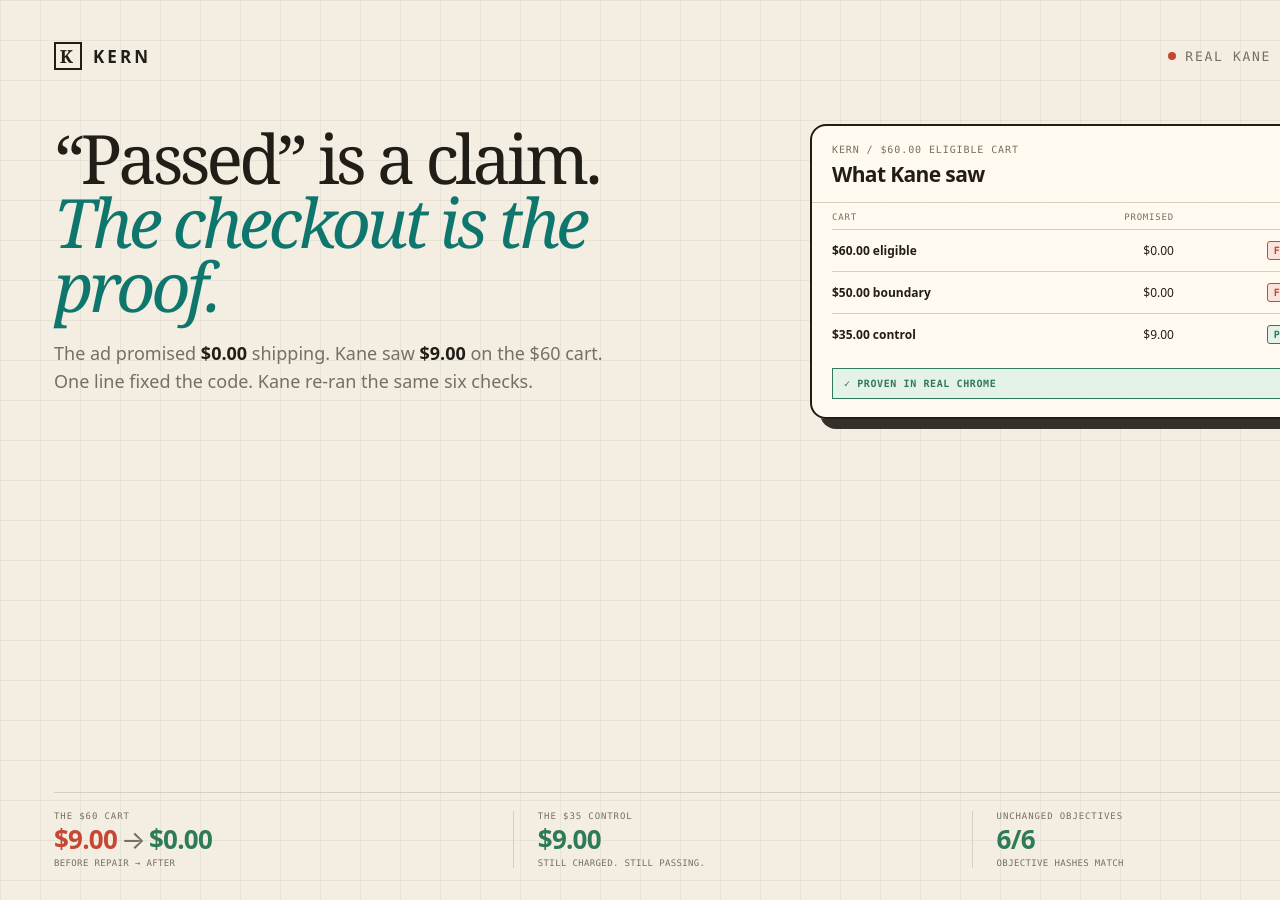
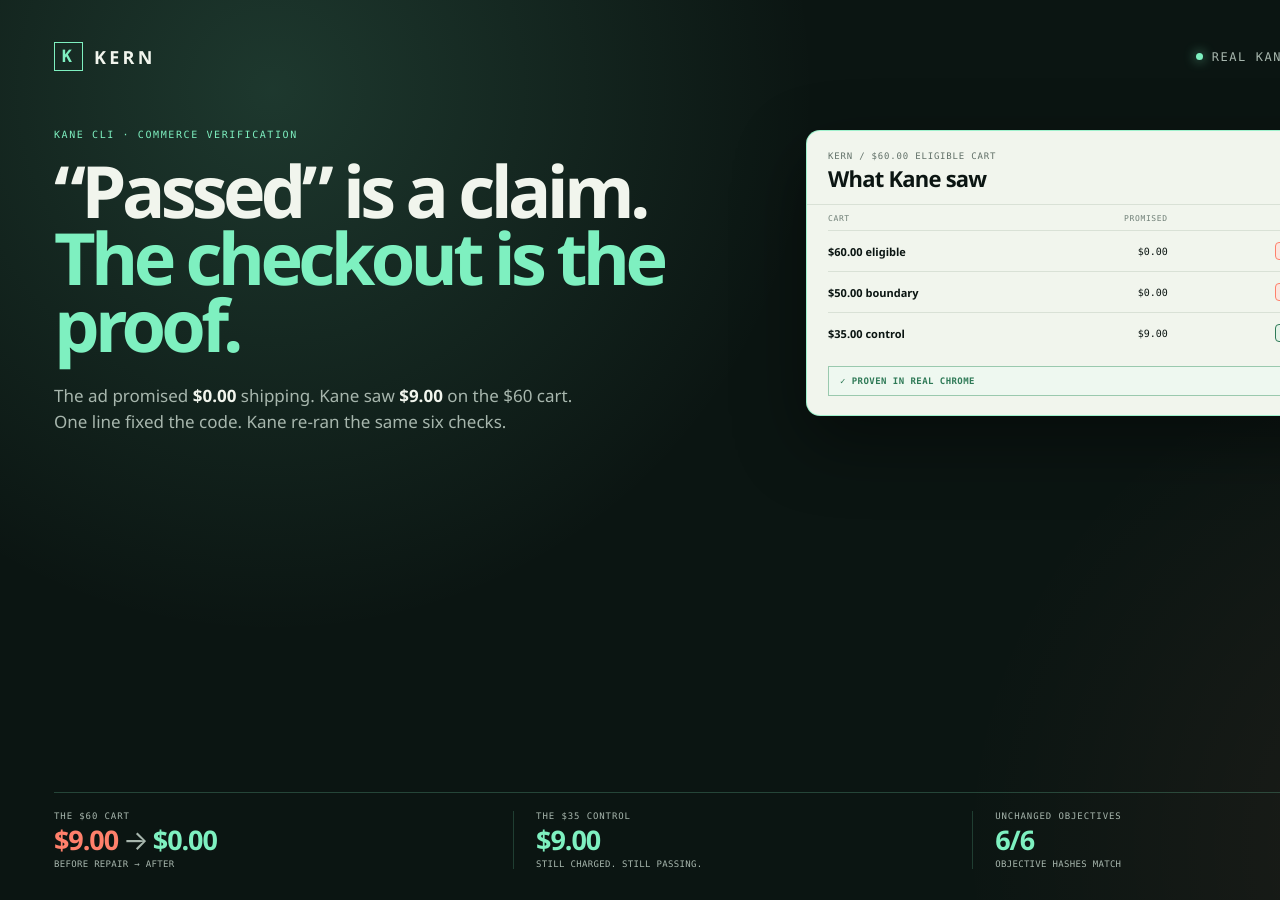
Before and after one commit to kaelah971/kern, a website: page docs/social/kern-post-1.html in a window 1280 px wide. Shown: the top 900 px of the page. Drawn offline with Linux system fonts and the light colour scheme.

Commit message:
docs: give the first social card its own dark visual system

```diff
--- a/docs/social/kern-post-1.html
+++ b/docs/social/kern-post-1.html
@@ -4,83 +4,84 @@
 <meta charset="utf-8">
 <style>
   :root {
-    --paper: #f3eee1;
-    --paper-2: #fffaf0;
-    --ink: #211d17;
-    --muted: #776f60;
-    --line: #d7cebb;
-    --red: #c54835;
-    --red-bg: #f9e3dd;
+    --bg: #0b1512;
+    --ink: #0b1512;
+    --paper: #f1f5ed;
+    --muted: #a7b6ad;
+    --mint: #7ef0c0;
+    --red: #ff806b;
+    --red-bg: #fbe6df;
     --green: #2f7a57;
-    --green-bg: #e5f2e9;
-    --teal: #0f766e;
-    --sans: system-ui, -apple-system, BlinkMacSystemFont, 'Segoe UI', sans-serif;
-    --serif: Georgia, 'Times New Roman', serif;
+    --green-bg: #e4f3e8;
+    --sans: 'Segoe UI', system-ui, -apple-system, BlinkMacSystemFont, sans-serif;
     --mono: ui-monospace, 'Cascadia Mono', 'SFMono-Regular', Consolas, monospace;
   }
   * { box-sizing: border-box; }
-  html, body { width: 1600px; height: 900px; margin: 0; overflow: hidden; background: var(--paper); color: var(--ink); }
+  html, body { width: 1600px; height: 900px; margin: 0; overflow: hidden; }
   body {
     position: relative;
     padding: 42px 54px;
+    color: var(--paper);
     font-family: var(--sans);
-    background-image:
-      linear-gradient(to right, rgba(33,29,23,.055) 1px, transparent 1px),
-      linear-gradient(to bottom, rgba(33,29,23,.055) 1px, transparent 1px);
-    background-size: 40px 40px;
+    background:
+      radial-gradient(circle at 17% 10%, rgba(126, 240, 192, .16), transparent 34rem),
+      radial-gradient(circle at 92% 94%, rgba(255, 128, 107, .08), transparent 32rem),
+      var(--bg);
   }
-  .top { display: flex; align-items: center; justify-content: space-between; font-family: var(--mono); font-size: 13px; letter-spacing: .13em; text-transform: uppercase; color: var(--muted); }
-  .brand { display: flex; align-items: center; gap: 11px; font-family: var(--sans); font-size: 17px; font-weight: 800; letter-spacing: .18em; color: var(--ink); }
-  .brand-mark { display: grid; place-items: center; width: 28px; height: 28px; border: 2px solid var(--ink); font-family: var(--serif); font-size: 18px; line-height: 1; }
+  .top { display: flex; align-items: center; justify-content: space-between; font-family: var(--mono); font-size: 12px; letter-spacing: .13em; text-transform: uppercase; color: var(--muted); }
+  .brand { display: flex; align-items: center; gap: 11px; font-family: var(--sans); font-size: 18px; font-weight: 800; letter-spacing: .18em; color: var(--paper); }
+  .brand-mark { display: grid; place-items: center; width: 29px; height: 29px; border: 1px solid var(--mint); color: var(--mint); font-family: var(--mono); font-size: 17px; font-weight: 700; line-height: 1; }
   .kicker { display: flex; align-items: center; gap: 9px; }
-  .dot { width: 8px; height: 8px; border-radius: 50%; background: var(--red); }
-  .main { display: grid; grid-template-columns: 700px 1fr; gap: 56px; align-items: start; margin-top: 52px; }
-  .copy { padding-top: 4px; }
-  h1 { margin: 0; font-family: var(--serif); font-weight: 400; font-size: 68px; line-height: .94; letter-spacing: -.055em; }
-  h1 .quote { color: var(--ink); }
-  h1 em { display: block; color: var(--teal); font-weight: 400; }
-  .body { max-width: 560px; margin: 22px 0 0; color: var(--muted); font-size: 18px; line-height: 1.55; }
-  .body strong { color: var(--ink); font-weight: 700; }
+  .dot { width: 7px; height: 7px; border-radius: 50%; background: var(--mint); box-shadow: 0 0 12px rgba(126,240,192,.8); }
+  .main { display: grid; grid-template-columns: 690px 1fr; gap: 62px; align-items: start; margin-top: 58px; }
+  .eyebrow { margin: 0 0 17px; color: var(--mint); font-family: var(--mono); font-size: 10px; letter-spacing: .16em; text-transform: uppercase; }
+  h1 { margin: 0; font-family: var(--sans); font-size: 72px; line-height: .93; letter-spacing: -.065em; font-weight: 800; }
+  h1 .claim { color: var(--paper); }
+  h1 .proof { display: block; color: var(--mint); }
+  .body { max-width: 550px; margin: 25px 0 0; color: var(--muted); font-size: 17px; line-height: 1.55; }
+  .body strong { color: var(--paper); font-weight: 700; }
   .body .red { color: var(--red); }
-  .card { margin-top: 2px; background: rgba(255,250,240,.97); border: 2px solid var(--ink); border-radius: 16px; box-shadow: 10px 10px 0 rgba(33,29,23,.9); overflow: hidden; }
-  .card-head { display: flex; align-items: flex-start; justify-content: space-between; gap: 16px; padding: 18px 20px 14px; border-bottom: 1px solid var(--line); }
-  .card-kicker { margin: 0 0 5px; color: var(--muted); font-family: var(--mono); font-size: 10px; letter-spacing: .09em; text-transform: uppercase; }
-  .card h2 { margin: 0; font-size: 21px; letter-spacing: -.03em; }
-  .live { display: inline-flex; align-items: center; gap: 6px; border: 1px solid var(--line); border-radius: 999px; padding: 4px 8px; font-family: var(--mono); font-size: 9px; letter-spacing: .05em; color: var(--muted); white-space: nowrap; }
-  .live::before { content: ''; width: 6px; height: 6px; border-radius: 50%; background: var(--green); }
-  .table { padding: 0 20px; }
-  .row { display: grid; grid-template-columns: 1.35fr .7fr 1fr 1.05fr; align-items: center; gap: 8px; padding: 11px 0; border-bottom: 1px solid var(--line); font-size: 12px; }
+  .card { margin-top: 1px; background: var(--paper); color: var(--ink); border: 1px solid rgba(126,240,192,.7); border-radius: 14px; box-shadow: 0 26px 70px rgba(0,0,0,.42); overflow: hidden; }
+  .card-head { display: flex; align-items: flex-start; justify-content: space-between; gap: 16px; padding: 20px 21px 14px; border-bottom: 1px solid #d9e1d6; }
+  .card-kicker { margin: 0 0 5px; color: #617068; font-family: var(--mono); font-size: 9px; letter-spacing: .09em; text-transform: uppercase; }
+  .card h2 { margin: 0; font-family: var(--sans); font-size: 22px; line-height: 1.1; letter-spacing: -.035em; font-weight: 800; }
+  .live { display: inline-flex; align-items: center; gap: 6px; border: 1px solid #b8c9bb; border-radius: 999px; padding: 4px 8px; font-family: var(--mono); font-size: 9px; letter-spacing: .04em; color: #617068; white-space: nowrap; }
+  .live::before { content: ''; width: 5px; height: 5px; border-radius: 50%; background: var(--green); }
+  .table { padding: 0 21px; }
+  .row { display: grid; grid-template-columns: 1.3fr .65fr 1fr 1fr; align-items: center; gap: 8px; padding: 11px 0; border-bottom: 1px solid #d9e1d6; font-size: 11px; }
   .row:last-child { border-bottom: 0; }
-  .row.head { padding: 9px 0 7px; color: var(--muted); font-family: var(--mono); font-size: 9px; letter-spacing: .09em; text-transform: uppercase; }
+  .row.head { padding: 9px 0 7px; color: #718078; font-family: var(--mono); font-size: 8px; letter-spacing: .08em; text-transform: uppercase; }
   .row.head span:not(:first-child) { text-align: right; }
-  .cart { font-weight: 700; }
-  .num { text-align: right; font-variant-numeric: tabular-nums; }
-  .status { justify-self: end; min-width: 64px; border: 1px solid currentColor; border-radius: 3px; padding: 3px 6px; font-family: var(--mono); font-size: 10px; font-weight: 800; text-align: center; letter-spacing: .04em; }
+  .cart { font-size: 11px; font-weight: 800; }
+  .num { text-align: right; font-family: var(--mono); font-size: 10px; }
+  .status { justify-self: end; min-width: 66px; border: 1px solid currentColor; border-radius: 4px; padding: 3px 6px; font-family: var(--mono); font-size: 9px; font-weight: 800; text-align: center; letter-spacing: .025em; }
   .fail { color: var(--red); background: var(--red-bg); }
   .pass { color: var(--green); background: var(--green-bg); }
-  .confirm { margin: 13px 20px 18px; border: 1.5px solid var(--green); background: var(--green-bg); padding: 9px 11px; display: flex; justify-content: space-between; gap: 12px; color: var(--green); font-family: var(--mono); font-size: 10px; letter-spacing: .06em; font-weight: 800; }
-  .bottom { position: absolute; left: 54px; right: 54px; bottom: 32px; border-top: 1px solid var(--line); padding-top: 18px; display: flex; align-items: flex-end; justify-content: space-between; gap: 24px; }
-  .stat { min-width: 210px; }
-  .stat + .stat { border-left: 1px solid var(--line); padding-left: 24px; }
+  .confirm { margin: 13px 21px 19px; border: 1px solid #9ac9ae; background: #eef8f0; padding: 9px 11px; display: flex; justify-content: space-between; gap: 12px; color: var(--green); font-family: var(--mono); font-size: 9px; letter-spacing: .05em; font-weight: 800; }
+  .bottom { position: absolute; left: 54px; right: 54px; bottom: 31px; border-top: 1px solid rgba(126,240,192,.22); padding-top: 18px; display: flex; align-items: flex-end; justify-content: space-between; gap: 20px; }
+  .stat { min-width: 205px; }
+  .stat + .stat { border-left: 1px solid rgba(126,240,192,.19); padding-left: 22px; }
   .stat-label { display: block; color: var(--muted); font-family: var(--mono); font-size: 9px; letter-spacing: .1em; text-transform: uppercase; margin-bottom: 5px; }
-  .stat-big { display: block; font-family: var(--sans); font-size: 26px; line-height: 1; letter-spacing: -.03em; font-weight: 750; }
+  .stat-big { display: block; color: var(--paper); font-family: var(--sans); font-size: 27px; line-height: 1; letter-spacing: -.04em; font-weight: 800; }
   .stat-big .old { color: var(--red); }
-  .stat-big .arrow { color: var(--muted); font-weight: 400; padding: 0 4px; }
-  .stat-big .new { color: var(--green); }
-  .stat-small { display: block; color: var(--muted); font-family: var(--mono); font-size: 9px; letter-spacing: .04em; margin-top: 6px; }
-  .built { text-align: right; color: var(--muted); font-family: var(--mono); font-size: 10px; line-height: 1.65; letter-spacing: .04em; white-space: nowrap; }
-  .built strong { color: var(--ink); }
+  .stat-big .arrow { color: var(--muted); font-weight: 400; padding: 0 5px; }
+  .stat-big .new { color: var(--mint); }
+  .stat-big.green { color: var(--mint); }
+  .stat-small { display: block; color: var(--muted); font-family: var(--mono); font-size: 9px; letter-spacing: .035em; margin-top: 6px; }
+  .built { text-align: right; color: var(--muted); font-family: var(--mono); font-size: 10px; line-height: 1.65; letter-spacing: .035em; white-space: nowrap; }
+  .built strong { color: var(--mint); }
 </style>
 </head>
 <body>
   <div class="top">
     <div class="brand"><span class="brand-mark">K</span>KERN</div>
-    <div class="kicker"><span class="dot"></span>REAL KANE EVIDENCE <span style="color:var(--line)">/</span> #KANECLIHACKATHON</div>
+    <div class="kicker"><span class="dot"></span>REAL KANE EVIDENCE <span style="color:rgba(167,182,173,.45)">/</span> #KANECLIHACKATHON</div>
   </div>
 
   <main class="main">
     <section class="copy">
-      <h1><span class="quote">“Passed” is a claim.</span><em>The checkout is the proof.</em></h1>
+      <p class="eyebrow">Kane CLI · Commerce verification</p>
+      <h1><span class="claim">“Passed” is a claim.</span><span class="proof">The checkout is the proof.</span></h1>
       <p class="body">The ad promised <strong>$0.00</strong> shipping. Kane saw <span class="red"><strong>$9.00</strong></span> on the $60 cart. One line fixed the code. Kane re-ran the same six checks.</p>
     </section>
 
@@ -110,12 +111,12 @@
     </div>
     <div class="stat">
       <span class="stat-label">The $35 control</span>
-      <span class="stat-big" style="color:var(--green)">$9.00</span>
+      <span class="stat-big green">$9.00</span>
       <span class="stat-small">STILL CHARGED. STILL PASSING.</span>
     </div>
     <div class="stat">
       <span class="stat-label">Unchanged objectives</span>
-      <span class="stat-big" style="color:var(--green)">6/6</span>
+      <span class="stat-big green">6/6</span>
       <span class="stat-small">OBJECTIVE HASHES MATCH</span>
     </div>
     <div class="built"><strong>Built with Pi</strong><br>Tested by Kane CLI</div>
```
Also changed, not shown: docs/social/kern-post-1.md (+1 -1 lines), docs/social/kern-post-1.png.
